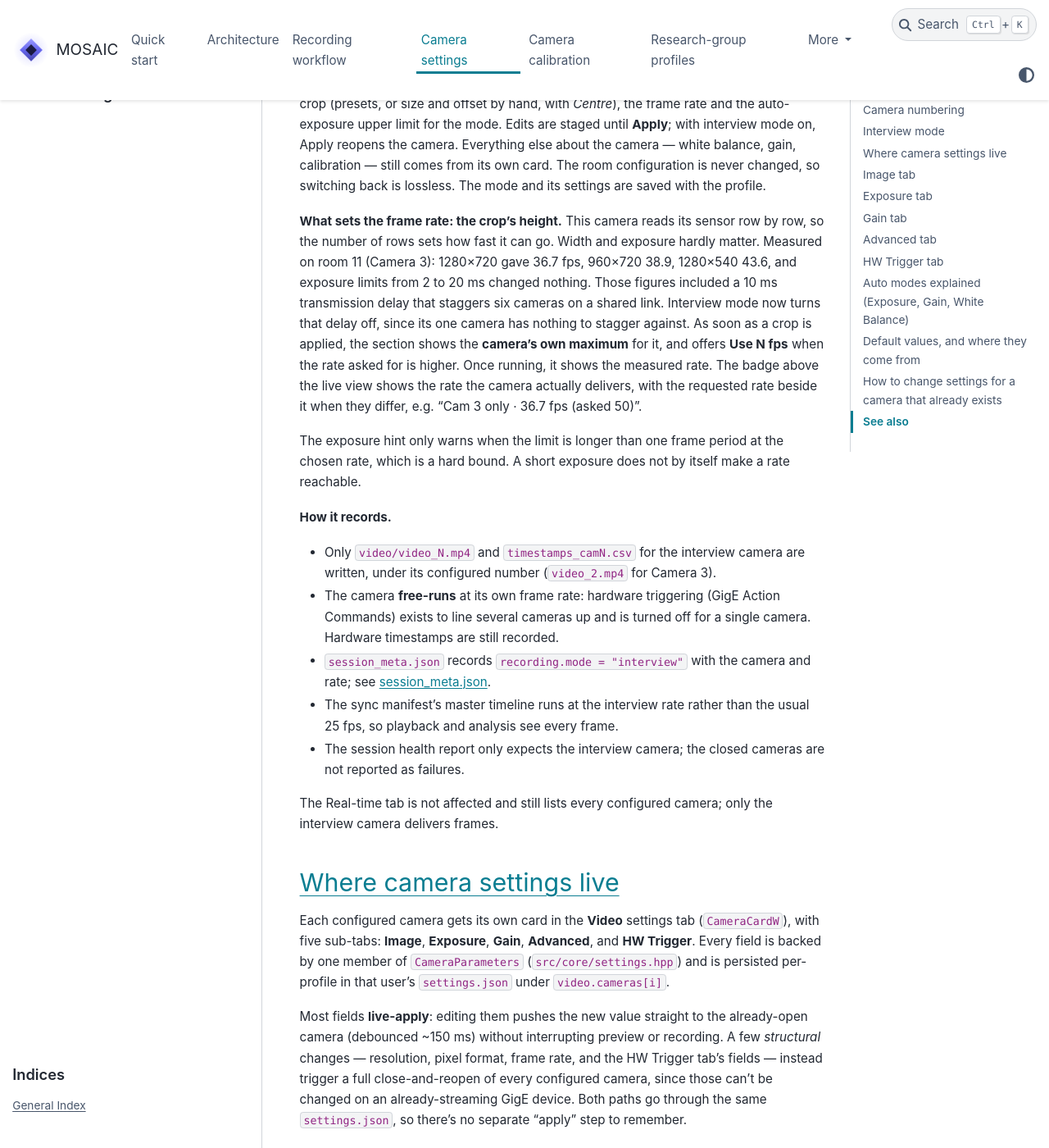
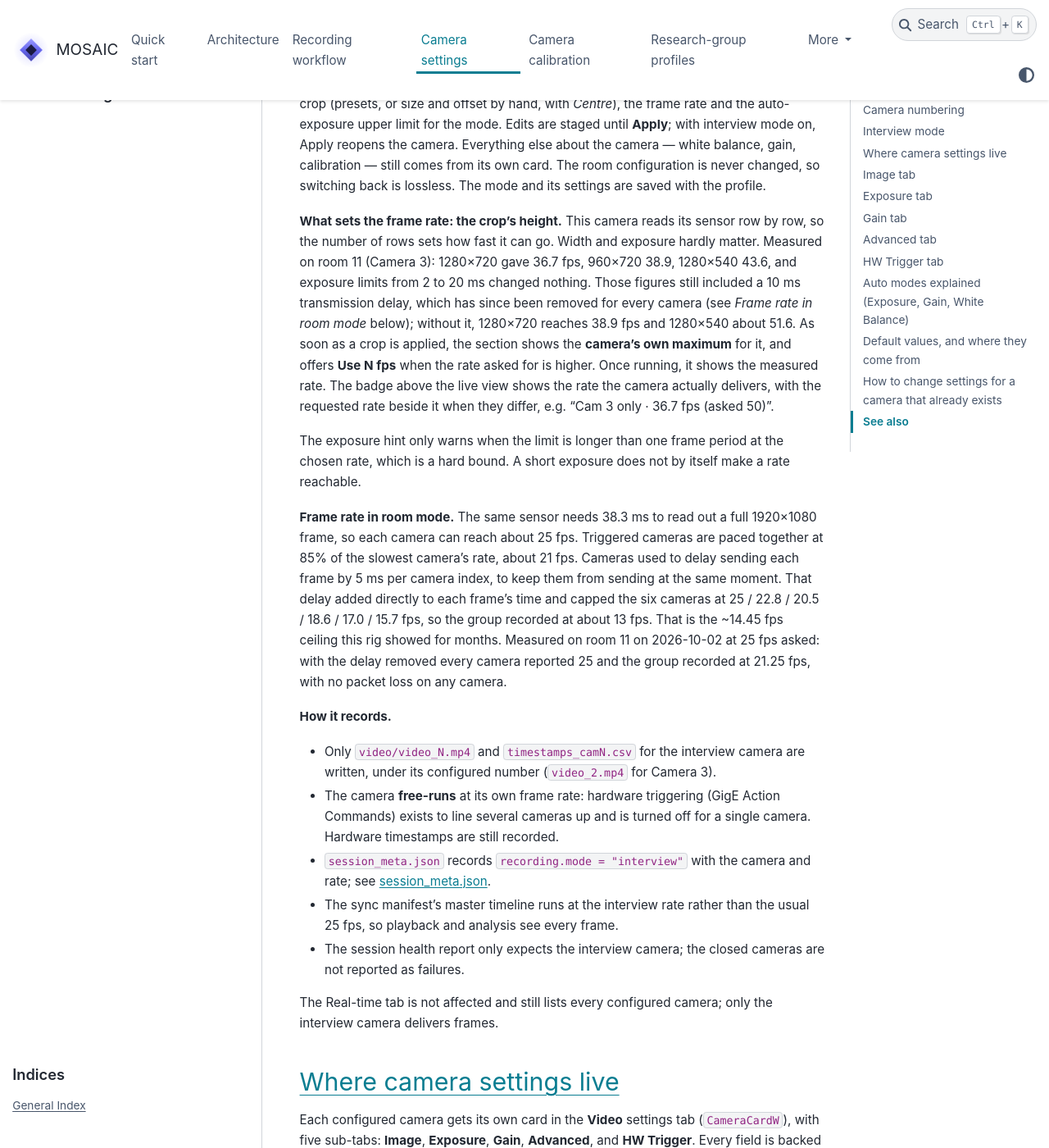
Before and after one commit to fcbg-platforms/mosaic, a Sphinx documentation site: the page built from docs/camera_settings.rst, in a window 1280 px wide and 1400 px high, scrolled down 1220 px. Shown: the whole window at 82% size. Built offline with Sphinx 7.4.7 and the PyData theme 0.15.4, drawn with Linux system fonts in a browser that asks for light colours.

Commit message:
Remove the per-camera transmission delay: it capped room-mode recordings at ~13 fps

```diff
--- a/docs/camera_settings.rst
+++ b/docs/camera_settings.rst
@@ -49,9 +49,10 @@
 row by row, so the number of rows sets how fast it can go. Width and exposure
 hardly matter. Measured on room 11 (Camera 3): 1280×720 gave 36.7 fps,
 960×720 38.9, 1280×540 43.6, and exposure limits from 2 to 20 ms changed
-nothing. Those figures included a 10 ms transmission delay that staggers six
-cameras on a shared link. Interview mode now turns that delay off, since its
-one camera has nothing to stagger against. As soon as a crop is applied, the
+nothing. Those figures still included a 10 ms transmission delay, which has
+since been removed for every camera (see *Frame rate in room mode* below);
+without it, 1280×720 reaches 38.9 fps and 1280×540 about 51.6. As soon as a
+crop is applied, the
 section shows the **camera's own maximum** for it, and offers **Use N fps**
 when the rate asked for is higher. Once running, it shows the measured rate.
 The badge above the live view shows the rate the camera actually delivers,
@@ -61,6 +62,17 @@
 The exposure hint only warns when the limit is longer than one frame period at
 the chosen rate, which is a hard bound. A short exposure does not by itself
 make a rate reachable.
+
+**Frame rate in room mode.** The same sensor needs 38.3 ms to read out a
+full 1920×1080 frame, so each camera can reach about 25 fps. Triggered
+cameras are paced together at 85% of the slowest camera's rate, about
+21 fps. Cameras used to delay sending each frame by 5 ms per camera index, to
+keep them from sending at the same moment. That delay added directly to each
+frame's time and capped the six cameras at 25 / 22.8 / 20.5 / 18.6 / 17.0 /
+15.7 fps, so the group recorded at about 13 fps. That is the ~14.45 fps
+ceiling this rig showed for months. Measured on room 11 on 2026-10-02 at
+25 fps asked: with the delay removed every camera reported 25 and the group
+recorded at 21.25 fps, with no packet loss on any camera.
 
 **How it records.**
 
```
Also changed, not shown: 4 other files.
